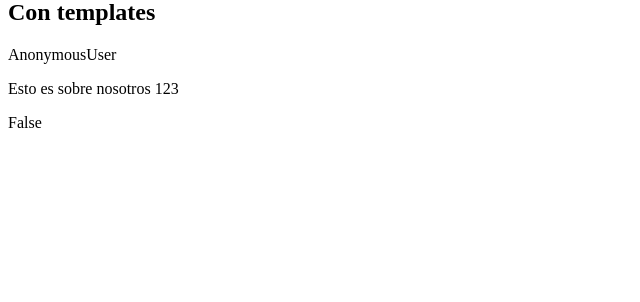
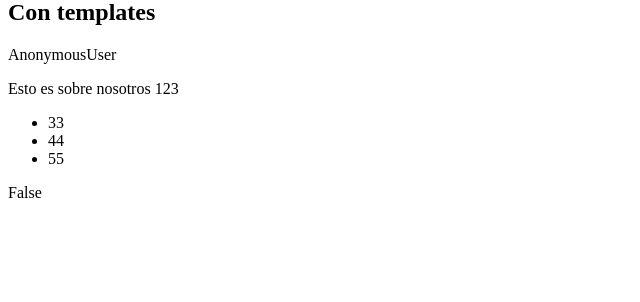
Before and after one commit to SebastianRiveros/PW, a Django app: page / in a window 1280 px wide. Shown: the part 227-529 px from the top of the page, without its empty margins (0-640 px from the left). Run offline with Django 5.2, Linux system fonts and the light colour scheme.

Commit message:
Uso del tag 'for' para imprimir en nuestro template los valores de nuestra lista del contexto.

```diff
--- a/listaContactos/inicio/templates/home.html
+++ b/listaContactos/inicio/templates/home.html
@@ -15,6 +15,11 @@
         {{myText}}
         {{myNumber}}
     </p>
+    <ul>
+        {% for myItem in myList %}
+            <li>{{ myItem }}</li>
+        {% endfor %}
+    </ul>
     {{ request.user.is_authenticated }}
     {% endblock %}
 </body>
--- a/listaContactos/inicio/views.py
+++ b/listaContactos/inicio/views.py
@@ -6,6 +6,7 @@ def myHomeView(request, *args, **kwargs):
 	myContext = {
 		'myText' : 'Esto es sobre nosotros',
 		'myNumber' : '123',
+		'myList': [33, 44, 55],
 	}
 	print(args, kwargs)
 	print(request.user)
```
